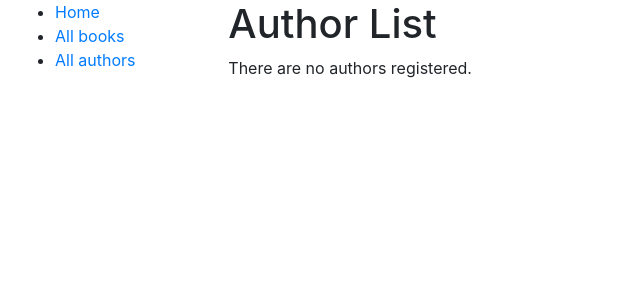
After one commit to berthaga/DJANGO, a Django app: page /catalog/author/ in a window 1280 px wide. The commit adds this page. Shown: the top 300 px of the page, without its empty margins (0-640 px from the left). Run offline with Django 3.2, Linux system fonts and the light colour scheme; data that the repository does not hold is empty; some libraries are stand-ins or nearby versions.

Commit message:
generic list and detail views -- author list and author detail views, urls and templates

```diff
--- a/django_projects/locallibrary/catalog/templates/base_generic.html
+++ b/django_projects/locallibrary/catalog/templates/base_generic.html
@@ -17,7 +17,7 @@
         <ul class="sidebar-nav">
           <li><a href="{% url 'index' %}">Home</a></li>
           <li><a href="{% url 'books' %}">All books</a></li>
-          <li><a href="">All authors</a></li>
+          <li><a href="{% url 'author' %}">All authors</a></li>
         </ul>
      {% endblock %}
       </div>
--- /dev/null
+++ b/django_projects/locallibrary/catalog/templates/catalog/author_list.html
@@ -0,0 +1,17 @@
+{% extends "base_generic.html" %}
+
+{% block content %}
+  <h1>Author List</h1>
+  {% if author_list %}
+  <ul>
+    {% for author in author_list %}
+      <li>
+        <a href="{{ author.get_absolute_url }}">
+      {{ author }} ({{author.date_of_birth}} -- {% if author.date_of_death %} {{author.date_of_death}} {% else %} To-Date {% endif %}) </a>
+      </li>
+    {% endfor %}
+  </ul>
+  {% else %}
+    <p>There are no authors registered.</p>
+  {% endif %}
+{% endblock %}
--- a/django_projects/locallibrary/catalog/templates/catalog/book_detail.html
+++ b/django_projects/locallibrary/catalog/templates/catalog/book_detail.html
@@ -3,7 +3,7 @@
 {% block content %}
   <h1>Title: {{ book.title }}</h1>
 
-  <p><strong>Author:</strong> <a href="">{{ book.author }}</a></p> <!-- author detail link not yet defined -->
+  <p><strong>Author:</strong> <a href="{% url 'author-detail' book.author.pk %}">{{ book.author }}</a></p> <!-- author detail link not yet defined -->
   <p><strong>Summary:</strong> {{ book.summary }}</p>
   <p><strong>ISBN:</strong> {{ book.isbn }}</p>
   <p><strong>Language:</strong> {{ book.language }}</p>
--- a/django_projects/locallibrary/catalog/urls.py
+++ b/django_projects/locallibrary/catalog/urls.py
@@ -6,4 +6,6 @@ urlpatterns = [
 	path('', views.index, name='index'),
 	path('books/', views.BookListView.as_view(), name='books'),
 	path('book/<int:pk>', views.BookDetailView.as_view(), name='book-detail'),
+	path('author/', views.AuthorListView.as_view(), name='author'),
+	path('author/<int:pk>', views.AuthorDetailView.as_view(), name='author-detail'),
 ]
--- a/django_projects/locallibrary/catalog/views.py
+++ b/django_projects/locallibrary/catalog/views.py
@@ -40,3 +40,9 @@ class BookListView(generic.ListView):
 
 class BookDetailView(generic.DetailView):
     model = Book
+
+class AuthorListView(generic.ListView):
+    model = Author
+
+class AuthorDetailView(generic.DetailView):
+    model = Author
```
Also changed, not shown: django_projects/locallibrary/catalog/templates/catalog/author_detail.html (added, +18 -0 lines).
